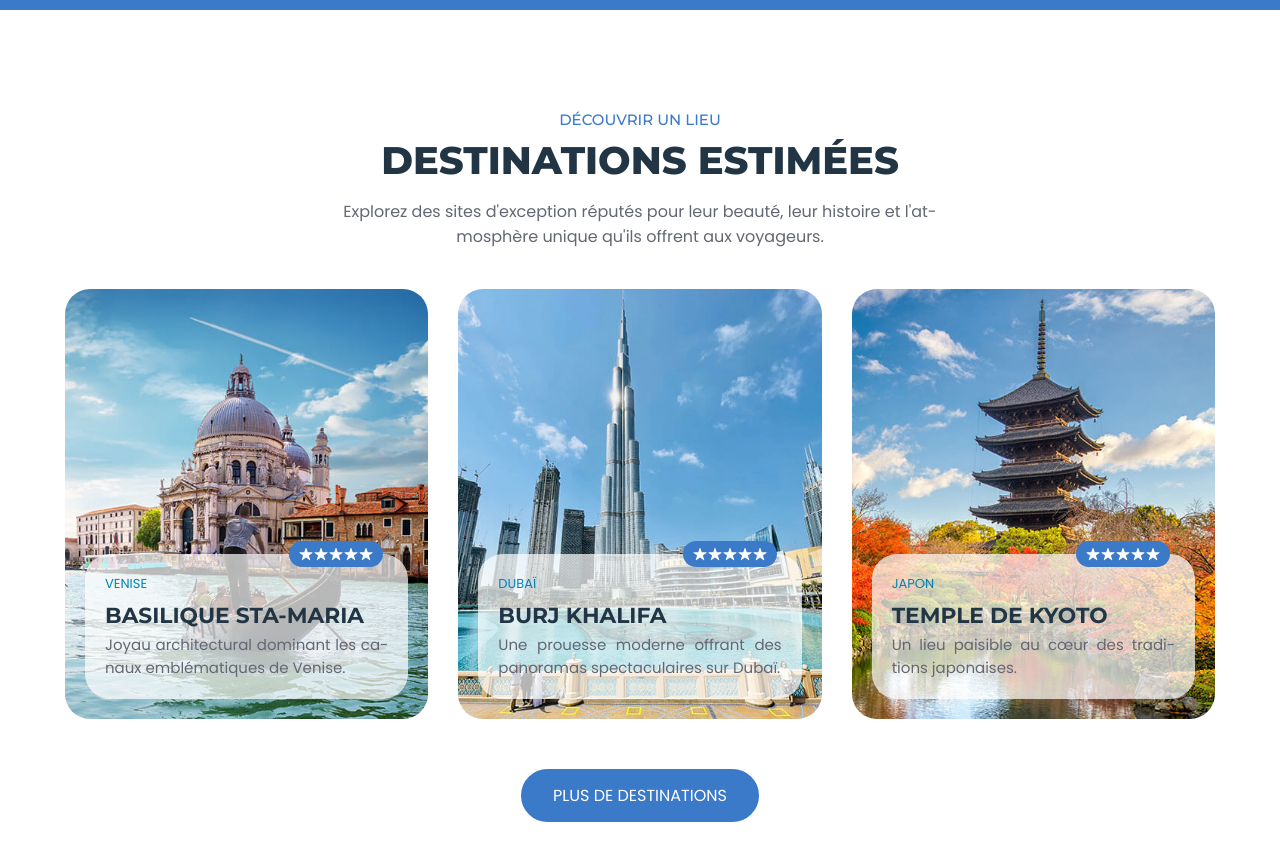
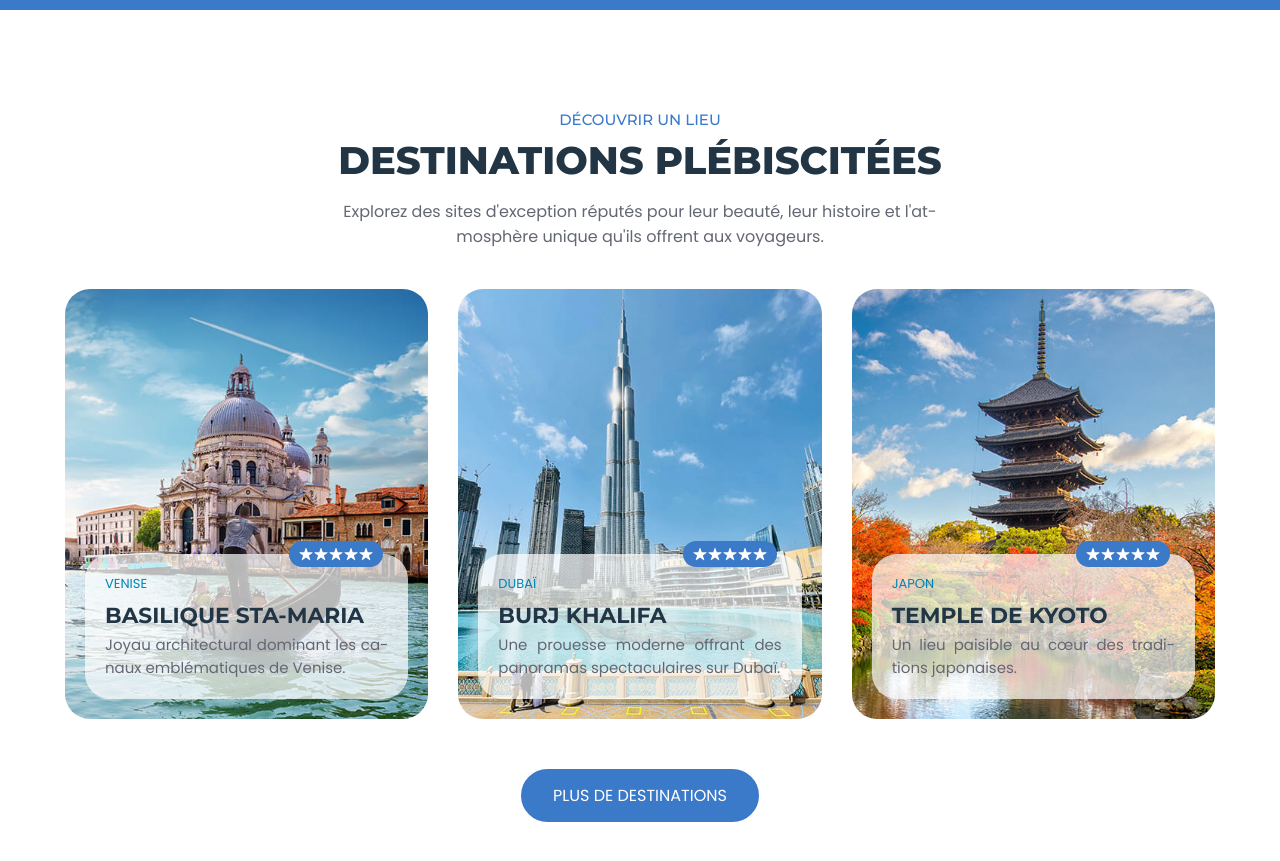
Before and after one commit to ChrisBlues/tourly, a plain HTML site: page index.html in a window 1280 px wide. Shown: the part 1080-1941 px from the top of the page. Drawn offline with nearby package versions, Linux system fonts and the light colour scheme.

Commit message:
Modification de Destinations 'plébiscitées' au lieu de 'estimées'.

```diff
--- a/index.html
+++ b/index.html
@@ -186,7 +186,7 @@
                 <div class="container">
 
                     <p class="section-subtitle">Découvrir un lieu</p>
-                    <h2 class="h2 section-title">Destinations estimées</h2>
+                    <h2 class="h2 section-title">Destinations plébiscitées</h2>
                     <p class="section-text">Explorez des sites d'exception réputés pour leur beauté, leur histoire et
                         l'atmosphère unique qu'ils offrent aux voyageurs.</p>
 
```
